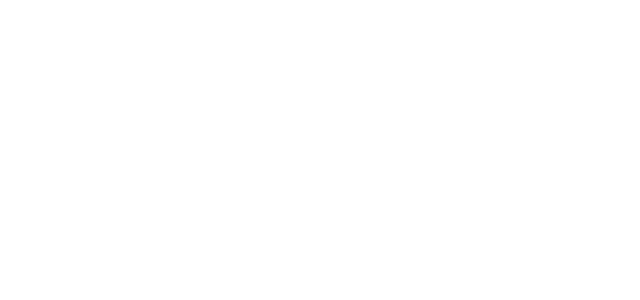
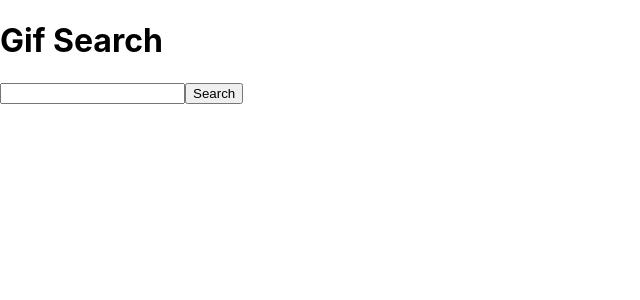
Before and after one commit to rwnwong-ttp2020/Assignment-7-Giphy, a React (Create React App) app: page / in a window 1280 px wide. Shown: the top 300 px of the page, without its empty margins (0-640 px from the left). Built offline with nearby package versions, Linux system fonts and the light colour scheme.

Commit message:
only lists the gif urls. Still got more to do

```diff
--- a/src/App.js
+++ b/src/App.js
@@ -1,14 +1,15 @@
 import React, { Component } from 'react'
 import './App.css';
-import Giphy from './Components/Giphy'
+import Giphy from './Components/Giphy';
+
 
 class App extends Component {
   render() {
     return (
       <div>
-
+        <Giphy />
       </div>
-    )
+    );
   }
 }
 
--- a/src/Components/Giphy.js
+++ b/src/Components/Giphy.js
@@ -8,20 +8,61 @@
         super(props)
 
         this.state = {
-            word: "",
+            result: "",
+            searchInput: "",
             gifs: [],
-
         };
     }
 
+    handleInput = (e) => {
+        this.setState({searchInput: e.target.value})
+    };
+
+    handleSearch = () => {
+        const searchInput = this.state.searchInput;
+        const API_Key = process.env.REACT_APP_APIKEY;
+        const url = `http://api.giphy.com/v1/gifs/search?q=${searchInput}&api_key=${API_Key}`;
+
+        axios.get(url, {params:{key: API_Key}})
+        .then((response)=>{
+            const data = response.data;
+            const gifs = data.data;
+            console.log(gifs);
+            this.setState({result: searchInput, searchInput: "", gifs});
+        })
+        .catch((err) => {
+            console.log(err);
+            this.setState({gifs:[]});
+        });
+    };
 
 
     render() {
-        return (
-            <div>
+        let gifList;
+        if(this.state.gifs.length===0){
+            gifList = <></>;
+        }else{
+            gifList = (
+                <ul>
+                    {this.state.gifs.map((gif, index)=>{
+                        return <li key = {index}>{gif.url}</li>;
+                    })}
+                </ul>
+            );
+        }
 
+        return(
+            <div className = "giphy">
+                <h1>Gif Search</h1>
+                <Search
+                    value = {this.state.searchInput}
+                    onChange = {this.handleInput}
+                    onSearch = {this.handleSearch}
+                />
+                <h3>{this.state.result}</h3>
+                {gifList}
             </div>
-        )
+        );
     }
 }
 
--- a/src/Components/Search.js
+++ b/src/Components/Search.js
@@ -2,8 +2,8 @@
 const Search = ({value, onChange, onSearch}) => {
     return (
         <div className = "search">
-            <input value = {value} onChange = {onChange} />
-            <button onClick = {onSearch}>Search</button>
+            <input value={value} onChange={onChange} />
+            <button onClick={onSearch}>Search</button>
         </div>
 
     );
```
